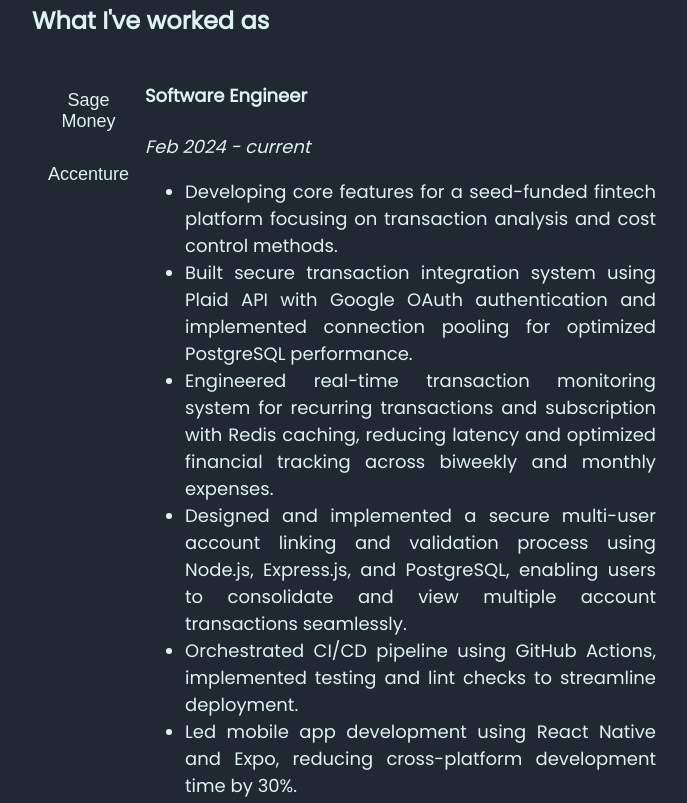
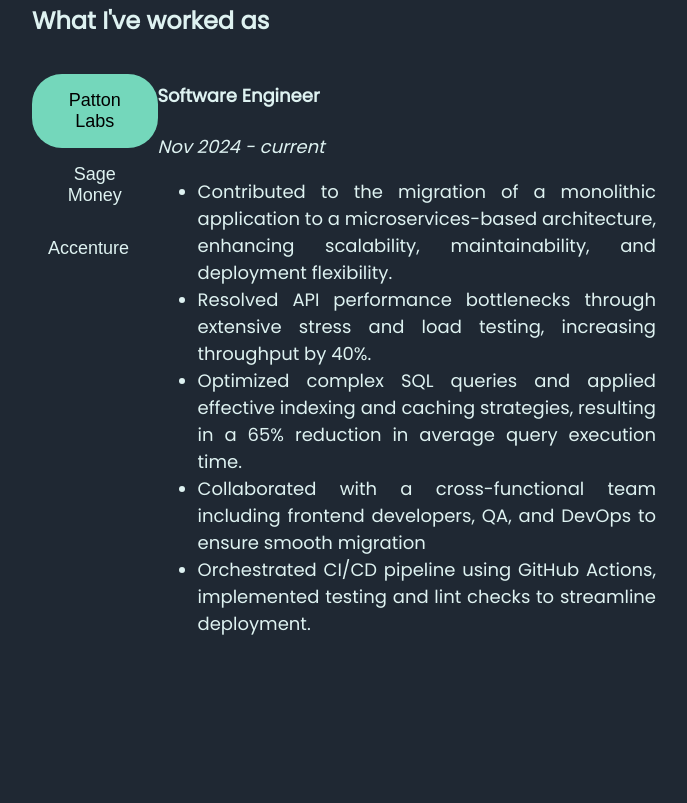
Before and after one commit to gokul-viswanathan/gokul-viswanathan.github.io, a plain HTML site: page index.html in a window 1280 px wide. Shown: the part 1060-1863 px from the top of the page, without its empty margins (296-983 px from the left). Drawn offline with nearby package versions, Linux system fonts and the light colour scheme.

Commit message:
highlight selected work expereince

```diff
--- a/CSS/main.css
+++ b/CSS/main.css
@@ -199,11 +199,21 @@ section {
 .work_title .title {
 	align-items: center;
 	padding: 1rem;
-	background-color: transparent;
-	color: #DEF2F1;
+	/* background-color: transparent; */
+	/* color: #DEF2F1; */
 	font-size: large;
 	cursor: pointer;
 	border: none;
+}
+
+.unselected_work_title {
+	background-color: transparent;
+	color: #DEF2F1;
+}
+.selected_work_title {
+	background-color: #74D7BB;
+	color: black;
+	border-radius: 30px;
 }
 
 .work_title .title:hover {
--- a/JS/workExp.js
+++ b/JS/workExp.js
@@ -1,29 +1,46 @@
 const datas = [
+    {
+        "Title": "Software Engineer",
+        "Id": "pattonLabs ",
+        "Company": "Patton Labs ",
+        "StartDate": "Nov 2024",
+        "endDate": "current",
+        "active": "1",
+        "contents": ["Contributed to the migration of a monolithic application to a microservices-based architecture, enhancing scalability, maintainability, and deployment flexibility.",
+            "Resolved API performance bottlenecks through extensive stress and load testing, increasing throughput by 40%.",
+            "Optimized complex SQL queries and applied effective indexing and caching strategies, resulting in a 65% reduction in average query execution time.",
+            "Collaborated with a cross-functional team including frontend developers, QA, and DevOps to ensure smooth migration",
+            "Orchestrated CI/CD pipeline using GitHub Actions, implemented testing and lint checks to streamline deployment.",
+        ]
+    },
+
     {
         "Title": "Software Engineer",
         "Id": "sageMoney",
         "Company": "Sage Money",
-        "StartDate": "Feb 2024",
-        "endDate": "current",
+        "StartDate": "Mar 2024",
+        "endDate": "Oct 2024",
         "active": "1",
-        "contents": ["Developing core features for a seed-funded fintech platform focusing on transaction analysis and cost control methods.",
-            "Built secure transaction integration system using Plaid API with Google OAuth authentication and implemented connection pooling for optimized PostgreSQL performance.",
+        "contents": ["Pre-funded fintech platform focusing on transaction analysis and cost control methods.",
+            "Built secure transaction integration system using Plaid API with Google OAuth authentication and implemented connection pooling for optimized database performance.",
             "Engineered real-time transaction monitoring system for recurring transactions and subscription with Redis caching, reducing latency and optimized financial tracking across biweekly and monthly expenses.",
-            "Designed and implemented a secure multi-user account linking and validation process using Node.js, Express.js, and PostgreSQL, enabling users to consolidate and view multiple account transactions seamlessly.",
-            "Orchestrated CI/CD pipeline using GitHub Actions, implemented testing and lint checks to streamline deployment.",
-            " Led mobile app development using React Native and Expo, reducing cross-platform development time by 30%."
+            "Designed and implemented a secure multi-user account linking and validation process, enabling users to consolidate and view multiple account transactions seamlessly.",
         ]
     },
+
     {
         "Title": "Software Engineer",
         "Id": "accenture",
         "Company": "Accenture",
-        "StartDate": "Jun-2019",
-        "endDate": "July-2022",
+        "StartDate": "Jun 2019",
+        "endDate": "Jul 2022",
         "active": "1",
-        "contents": [ "Optimized automated approval workflow system reducing processing time from 24 hours to 10 minutes, resulting in 85% improvement in employee satisfaction and 40% reduction in administrative overhead.",
+        "contents": ["An enterprise-scale COVID site and employee management platform using Java, TypeScript, and AWS, handling 50K+ daily Active Users across 300+ office locations with 99.9% uptime.",
+            "Optimized automated approval workflow system reducing processing time from 24 hours to 10 minutes, resulting in 85% improvement in employee satisfaction and 40% reduction in administrative overhead.",
             "Automated real-time contact tracing microservice that processed 5K+ daily proximity events, successfully identifying and notifying 1,000+ potential exposure cases within 15 minutes of confirmed cases.",
-            "Enhanced suite of 20+ RESTful APIs, handling 100K+ daily requests with optimized performance."
+            "Upgraded vaccination tracking service with secure document management using AWS S3 and role-based access control.",
+            "Enhanced suite of 20+ RESTful APIs, handling 100K+ daily requests with optimized performance.",
+            "Modernized analytics dashboard using TypeScript and D3.js, providing real-time visualization of office capacity."
         ]
     }
 ]
@@ -31,11 +48,20 @@ const datas = [
 function viewBloack(value){
     const work_details = document.querySelectorAll(".workData");
     const show_work = document.getElementById("work"+value);
+    const work_titles = document.querySelectorAll(".title")
+    const current_title = document.getElementById(value);
     work_details.forEach(work => {
         work.style.display = "none";
     })
+
+    work_titles.forEach(title => {
+        title.classList.remove("selected_work_title")
+        title.classList.add("unselected_work_title")
+    } )
+
     show_work.style.display = "block";
-
+    current_title.classList.add("selected_work_title");
+    current_title.classList.remove("unselected_work_title")
 }
 
 function workExp() {
@@ -43,6 +69,7 @@ function workExp() {
     const work_title = document.querySelector(".work_title");
     const p_tag = document.createElement("p");
     const work_details = document.querySelector(".work_details");
+    let currentFile = null;
 
     for (const data of datas) {
         if (data.active == "1") {
@@ -83,10 +110,11 @@ function workExp() {
             work_details.appendChild(workContent)
 
             if (data.endDate === "current"){
-                viewBloack(workId);
+                currentFile = workId;
             }
         }
         work_title.appendChild(p_tag);
+        viewBloack(currentFile);
     }
 }
 workExp();
```
